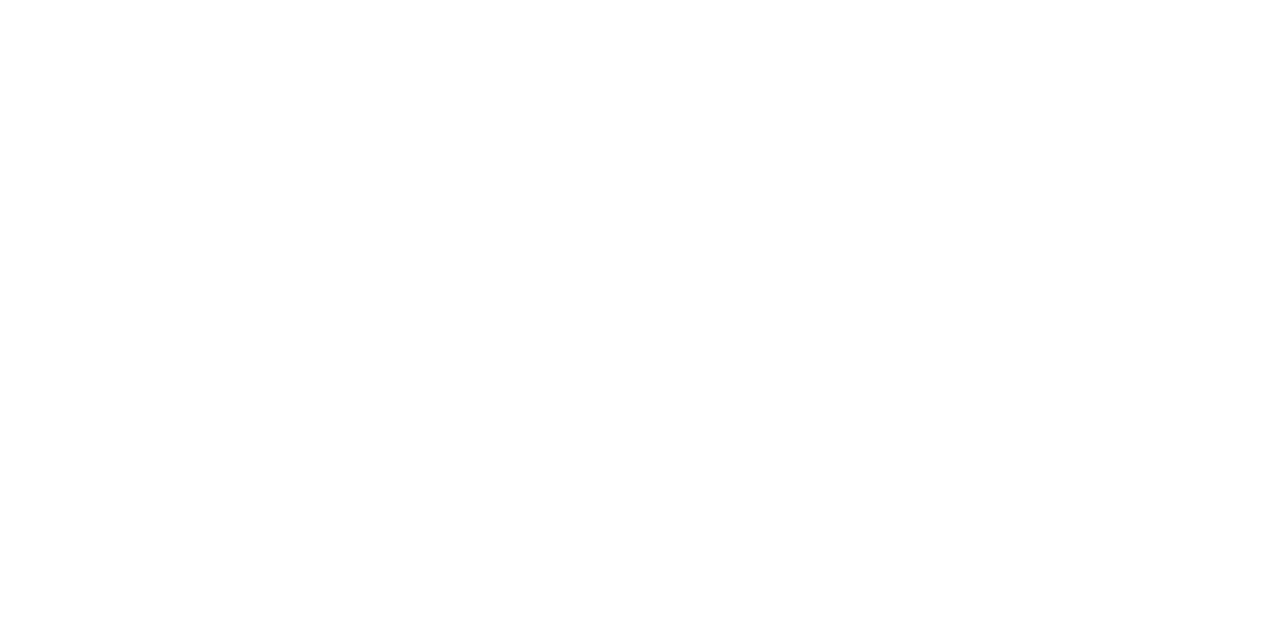
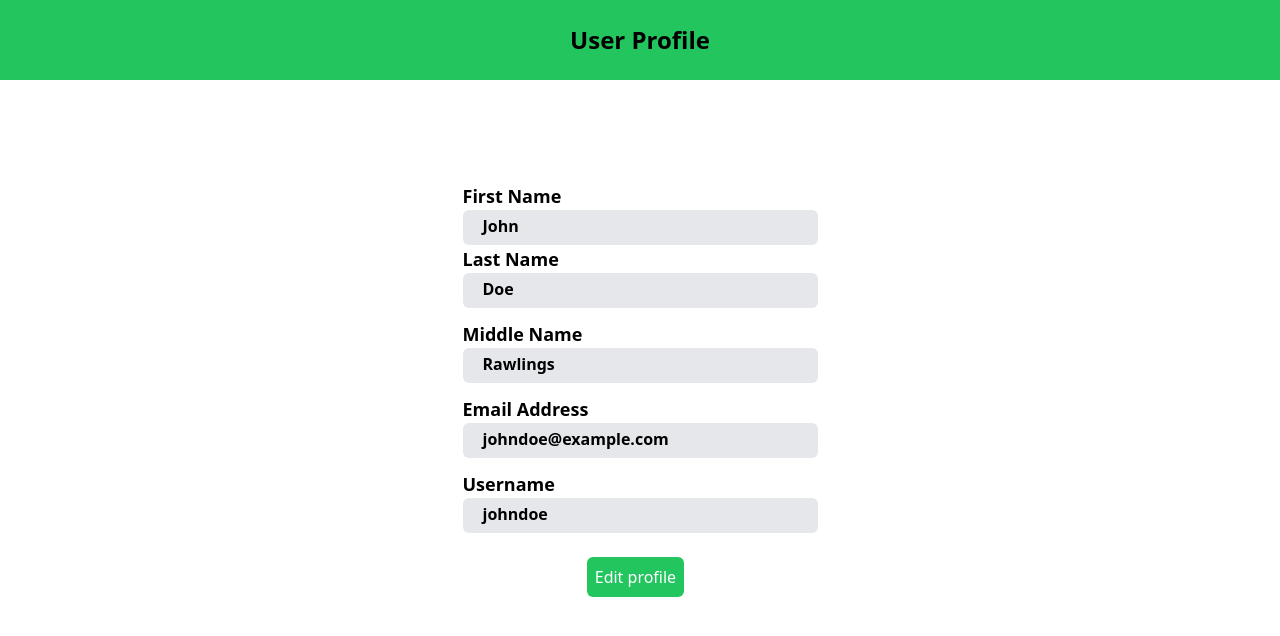
Before and after one commit to chinewueze/timesheet-system, a React (Create React App) app: page /profile in a window 1280 px wide. Before the commit this address had no page. Shown: the top 636 px of the page. Built offline with nearby package versions, Linux system fonts and the light colour scheme.

Commit message:
Imported and added routes to the user profile component

```diff
--- a/src/App.js
+++ b/src/App.js
@@ -3,6 +3,7 @@
 import  {SignUp}  from "./components/SignUp";
 import { SignIn } from "./components/Login";
 import { Report } from "./components/Report";
+import { Profile } from "./components/Profile";
 
 export default function App() {
 
@@ -11,6 +12,7 @@
        <Route path="/" element={<SignUp/>}/>
       <Route path="/login" element={<SignIn/>}/>
       <Route path="/reports" element={<Report />}/>
+      <Route path="/profile" element={<Profile />}/>
 
     </Routes>
   );
```
